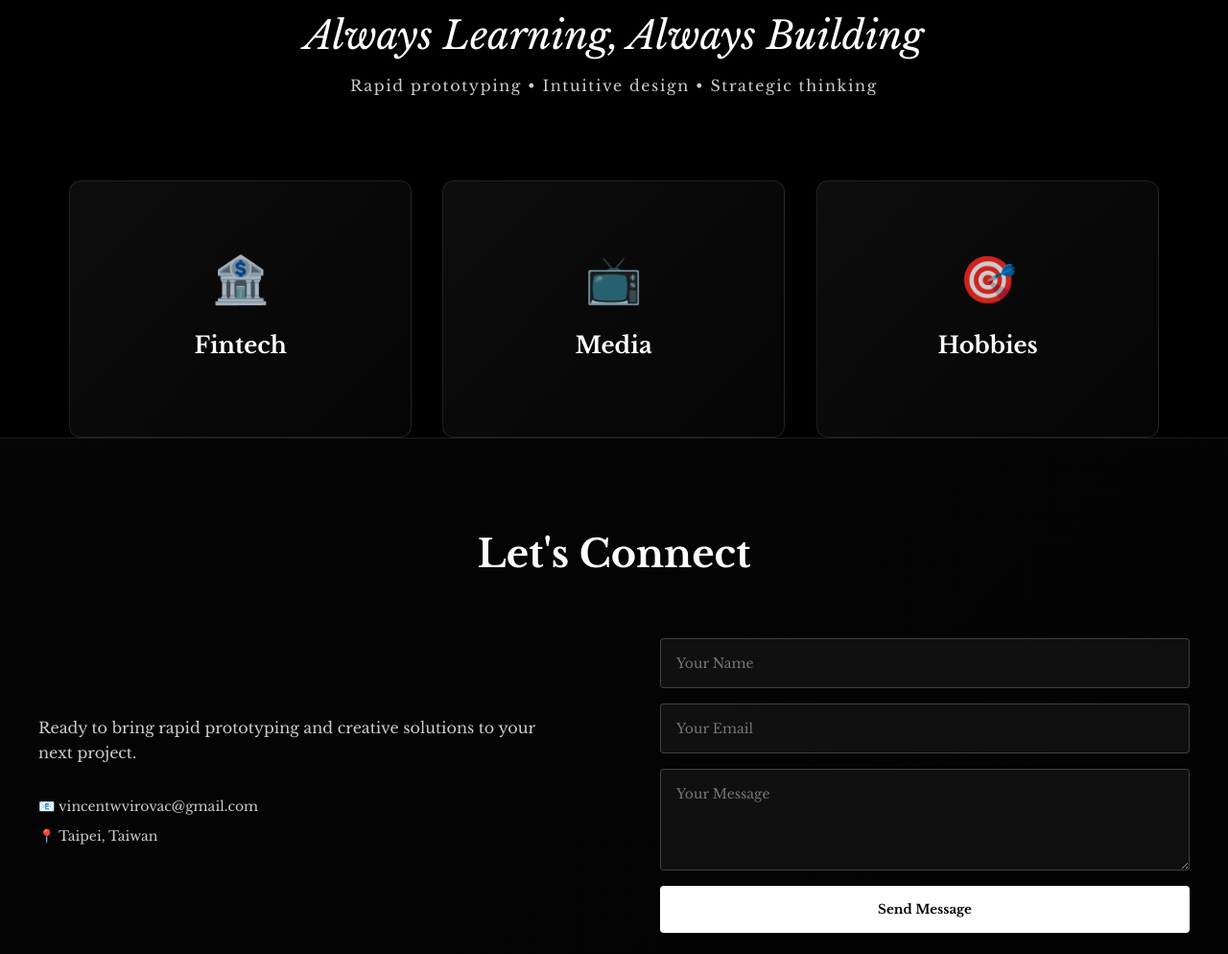
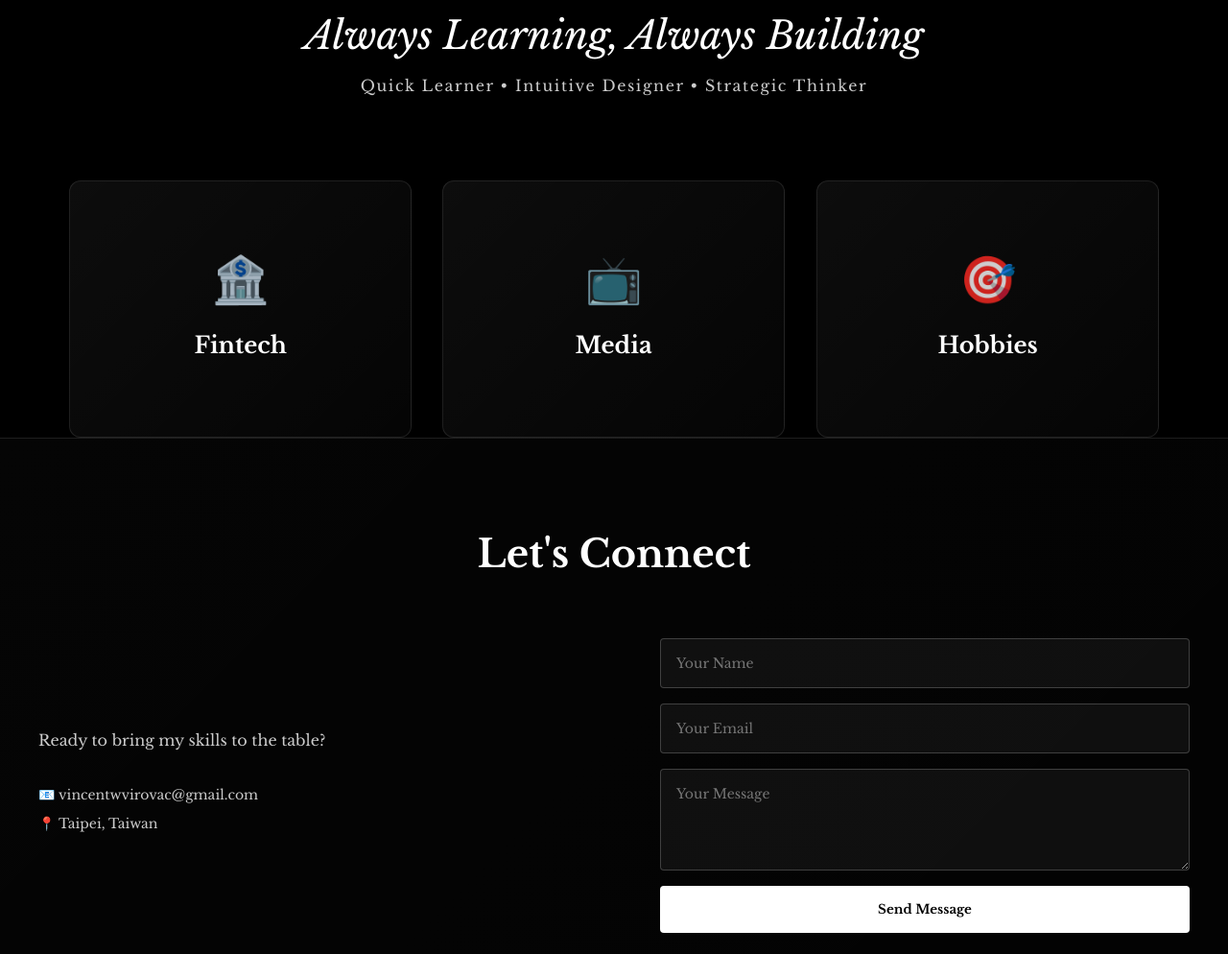
Before and after one commit to viro99/vincent-virovac-portfolio, a website built with Vite: page index.html in a window 1280 px wide. Shown: the part 436-1430 px from the top of the page at 96% size. Built offline with nearby package versions, Linux system fonts and the light colour scheme.

Commit message:
refine: improve tagline and contact text for better messaging
- Update subtitle to 'Quick Learner • Intuitive Designer • Strategic Thinker'
- Simplify contact text to 'Ready to bring my skills to the table?'
- More concise and professional messaging throughout

```diff
--- a/index.html
+++ b/index.html
@@ -50,7 +50,7 @@
             </div>
             <div class="tagline">
                 <h2 class="tagline-text">Always Learning, Always Building</h2>
-                <p class="subtitle">Rapid prototyping • Intuitive design • Strategic thinking</p>
+                <p class="subtitle">Quick Learner • Intuitive Designer • Strategic Thinker</p>
             </div>
         </section>
 
@@ -81,7 +81,7 @@
             <h2>Let's Connect</h2>
             <div class="contact-content">
                 <div class="contact-info">
-                    <p>Ready to bring rapid prototyping and creative solutions to your next project.</p>
+                    <p>Ready to bring my skills to the table?</p>
                     <div class="contact-details">
                         <p>📧 vincentwvirovac@gmail.com</p>
                         <p>📍 Taipei, Taiwan</p>
```
